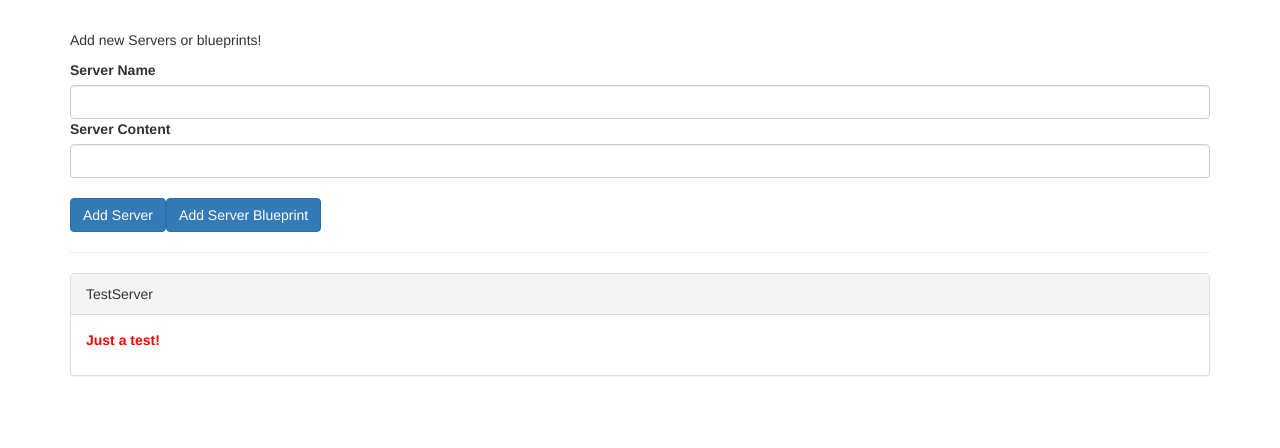
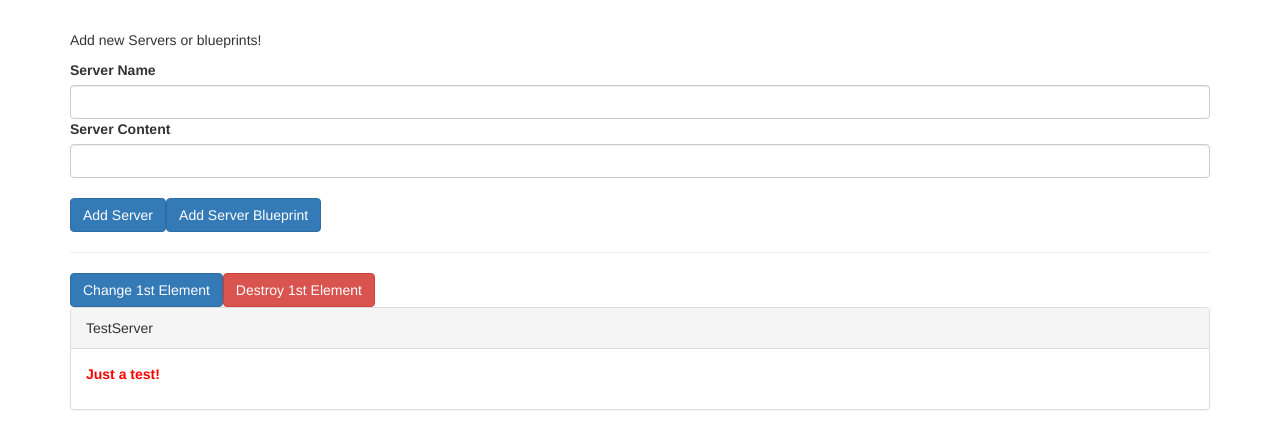
Before and after one commit to Rupam0710/Components-and-Data-Binding-DeepDive, an Angular app: page / in a window 1280 px wide. Shown: the top 448 px of the page. Built offline with nearby package versions, Linux system fonts and the light colour scheme.

Commit message:
53com Seeing lifecycle hooks in action v81

```diff
--- a/src/app/app.component.html
+++ b/src/app/app.component.html
@@ -6,9 +6,17 @@
   <hr />
   <div class="row">
     <div class="col-xs-12">
+      <button class="btn btn-primary" (click)="onChangeFirst()">
+        Change 1st Element
+      </button>
+      <button class="btn btn-danger" (click)="onDestroyFirst()">
+        Destroy 1st Element
+      </button>
+
       <app-server-element
         *ngFor="let serverElement of serverElements"
         [srvElement]="serverElement"
+        [name]="serverElement.name"
       >
         <p>
           <strong *ngIf="serverElement.type === 'server'" style="color: red">{{
--- a/src/app/app.component.ts
+++ b/src/app/app.component.ts
@@ -25,6 +25,14 @@
 
   }
 
+  onChangeFirst() {
+    this.serverElements[0].name = 'Changed!';
+  }
+
+  onDestroyFirst() {
+    this.serverElements.splice(0, 1);
+  }
+
 
 
 }
--- a/src/app/server-element/server-element.component.html
+++ b/src/app/server-element/server-element.component.html
@@ -1,5 +1,6 @@
 <div class="panel panel-default">
-  <div class="panel-heading">{{ element.name }}</div>
+  <!-- <div class="panel-heading">{{ element.name }}</div> -->
+  <div class="panel-heading">{{ name }}</div>
   <div class="panel-body">
     <ng-content></ng-content>
   </div>
--- a/src/app/server-element/server-element.component.ts
+++ b/src/app/server-element/server-element.component.ts
@@ -1,4 +1,4 @@
-import { Component, Input, ViewEncapsulation } from '@angular/core';
+import { Component, Input, ViewEncapsulation, OnInit, OnChanges, SimpleChanges, DoCheck, AfterContentInit, AfterContentChecked, AfterViewInit, AfterViewChecked, OnDestroy } from '@angular/core';
 
 @Component({
   selector: 'app-server-element',
@@ -6,6 +6,51 @@
   styleUrl: './server-element.component.css',
   encapsulation: ViewEncapsulation.Emulated
 })
-export class ServerElementComponent {
+export class ServerElementComponent implements OnInit, OnChanges, DoCheck, AfterContentInit, AfterContentChecked, AfterViewInit, AfterViewChecked, OnDestroy {
   @Input('srvElement') element: { type: string, name: string, content: string };
+  @Input() name: string;
+
+  constructor() {
+    console.log('Constructor called');
+
+  }
+
+  ngOnChanges(changes: SimpleChanges) {
+    console.log('ngOnChanges called');
+    console.log(changes);
+
+
+  }
+  ngOnInit() {
+    console.log('ngOnInit called');
+
+  }
+
+  ngDoCheck() {
+    console.log('ngDoCheck called');
+
+  }
+  ngAfterContentInit() {
+    console.log('ngAfterContentInit called ');
+
+  }
+  ngAfterContentChecked() {
+    console.log('ngAfterContentChecked called');
+
+  }
+  ngAfterViewInit() {
+    console.log('ngAfterViewInit called ');
+
+  }
+  ngAfterViewChecked() {
+    console.log('ngAfterViewChecked called');
+
+  }
+
+  ngOnDestroy(): void {
+    console.log('ngOnDestroy called');
+
+  }
+
+
 }
```
